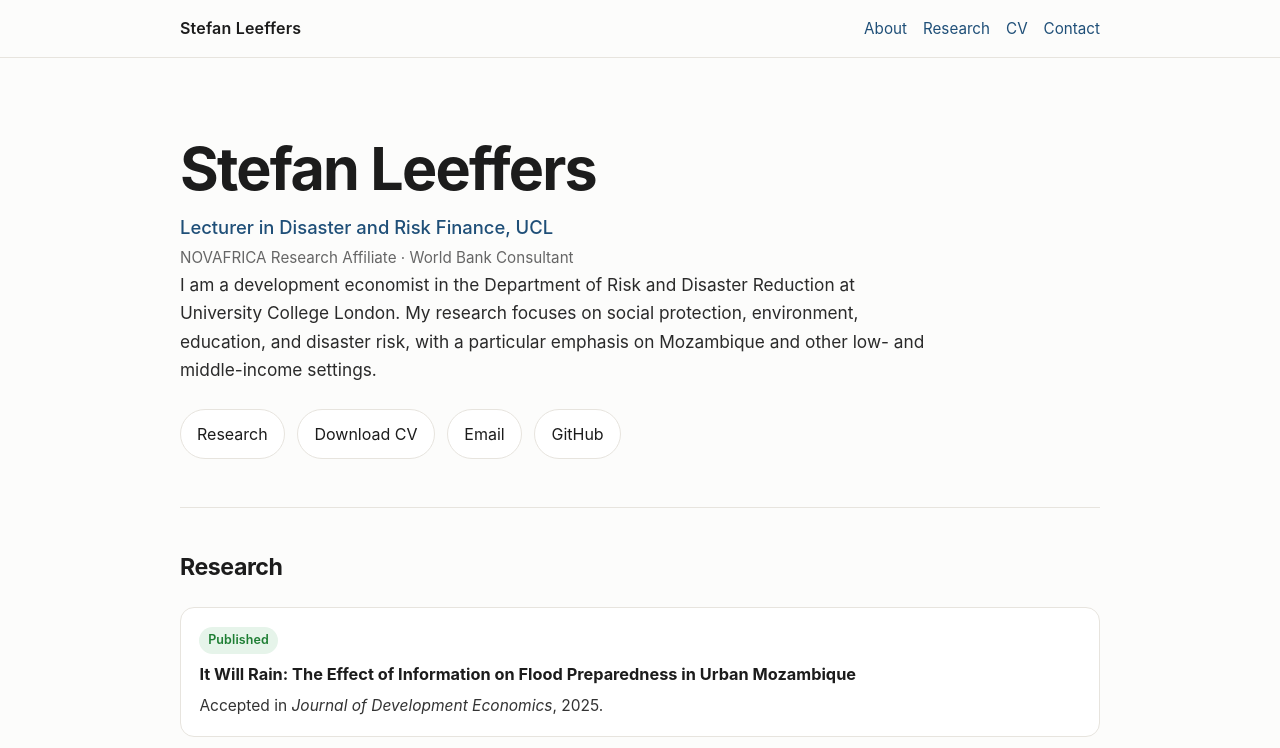
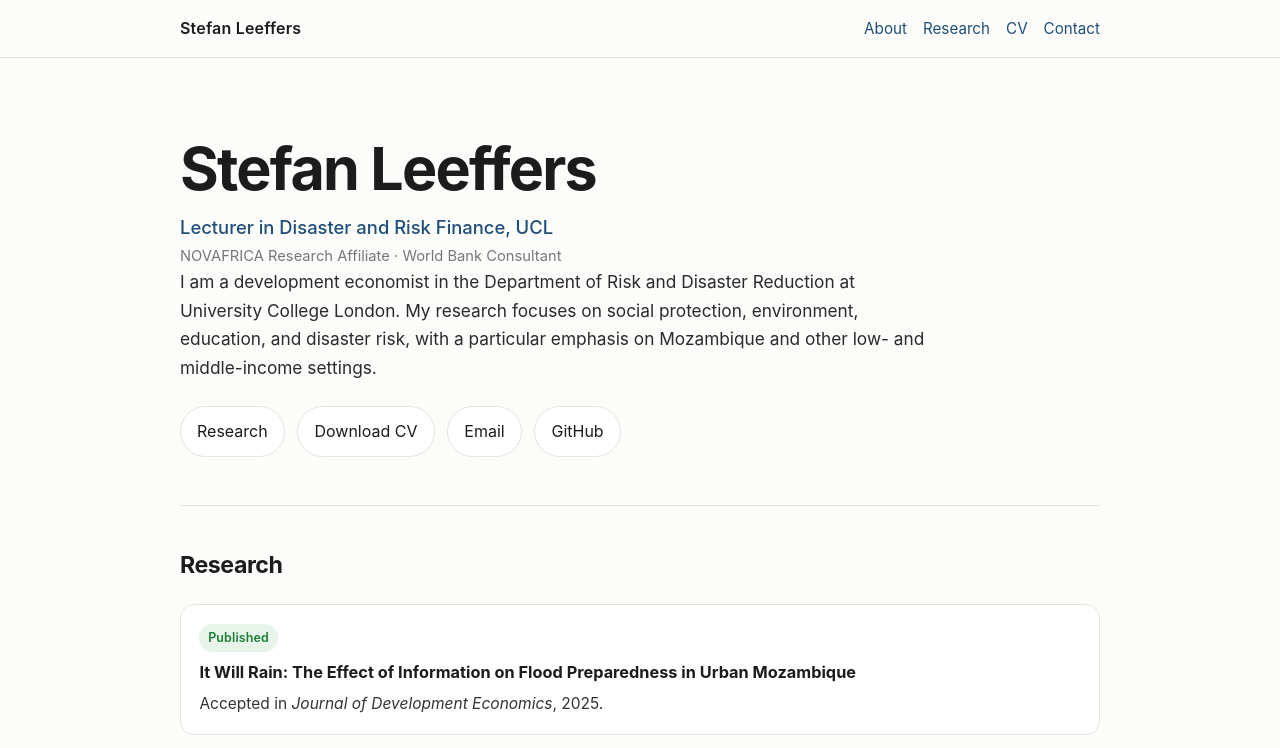
Before and after one commit to sleeffers/sleeffers.github.io, a plain HTML site: page index.html in a window 1280 px wide. Shown: the top 748 px of the page. Drawn offline with Linux system fonts and the light colour scheme.

Commit message:
Update index.html

```diff
--- a/index.html
+++ b/index.html
@@ -92,13 +92,15 @@
     }
 
 .hero .subtitle {
-  margin-bottom: 0.2rem;
+  margin-bottom: 0.1rem;
 }
 
 .hero .muted {
   margin-top: 0;
-  font-size: 0.95rem;
+  font-size: 0.92rem;
+  color: #777;
 }
+
     .subtitle {
       font-size: 1.15rem;
       color: var(--accent);
```
